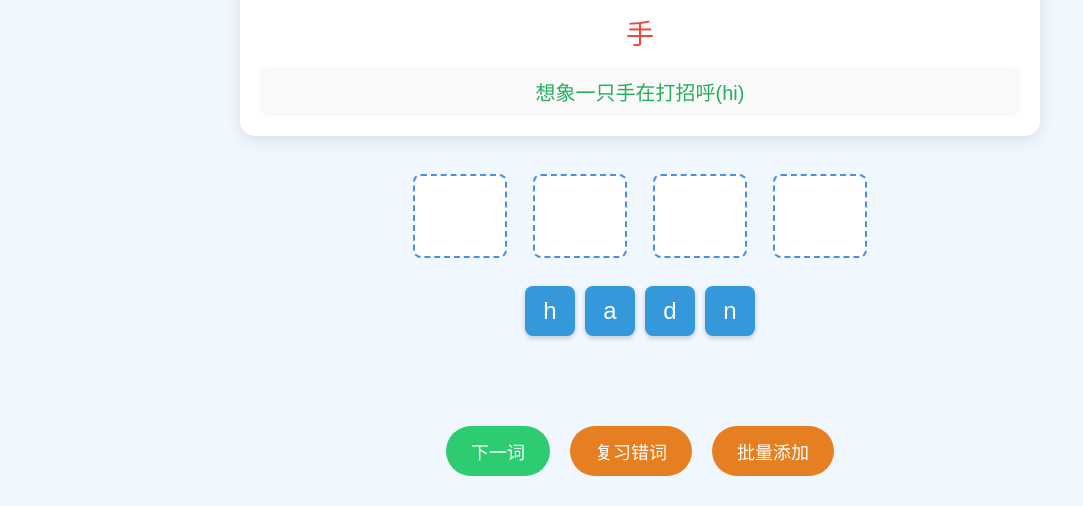
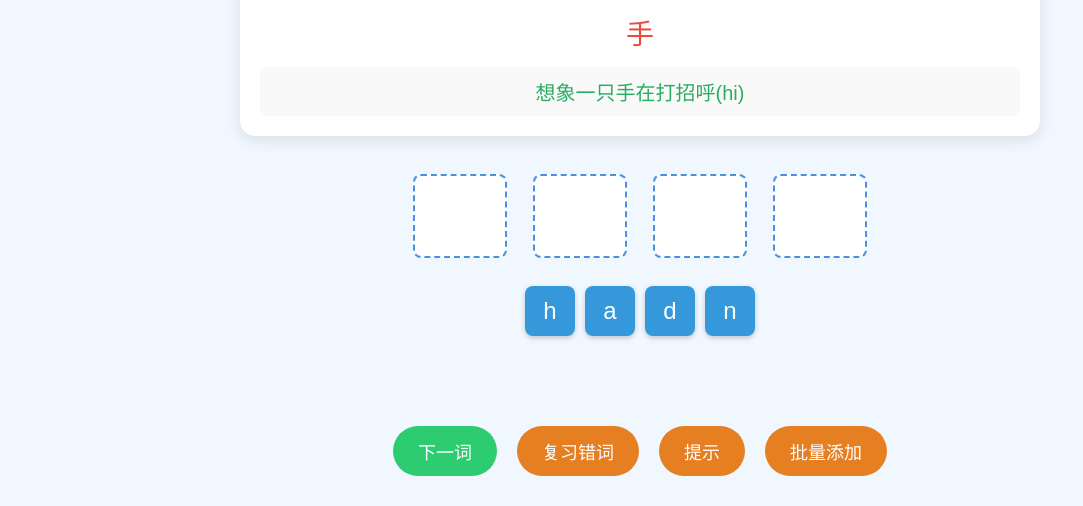
Before and after one commit to lincoln0102/wordmaster, a website: page wordmaster.html in a window 1280 px wide. Shown: the part 294-800 px from the top of the page, without its empty margins (0-1083 px from the left). Drawn offline with nearby package versions, Linux system fonts and the light colour scheme.

Commit message:
优化：改进iPad触屏操作体验，添加点击选择模式和提示功能

```diff
--- a/wordmaster.html
+++ b/wordmaster.html
@@ -48,6 +48,7 @@
             <div class="button-group">
                 <button onclick="newWord()" class="primary-btn">下一词</button>
                 <button onclick="reviewMistakes()" class="secondary-btn">复习错词</button>
+                <button onclick="showHint()" class="secondary-btn">提示</button>
                 <button onclick="showImportDialog()" class="secondary-btn">批量添加</button>
             </div>
         </footer>
```
